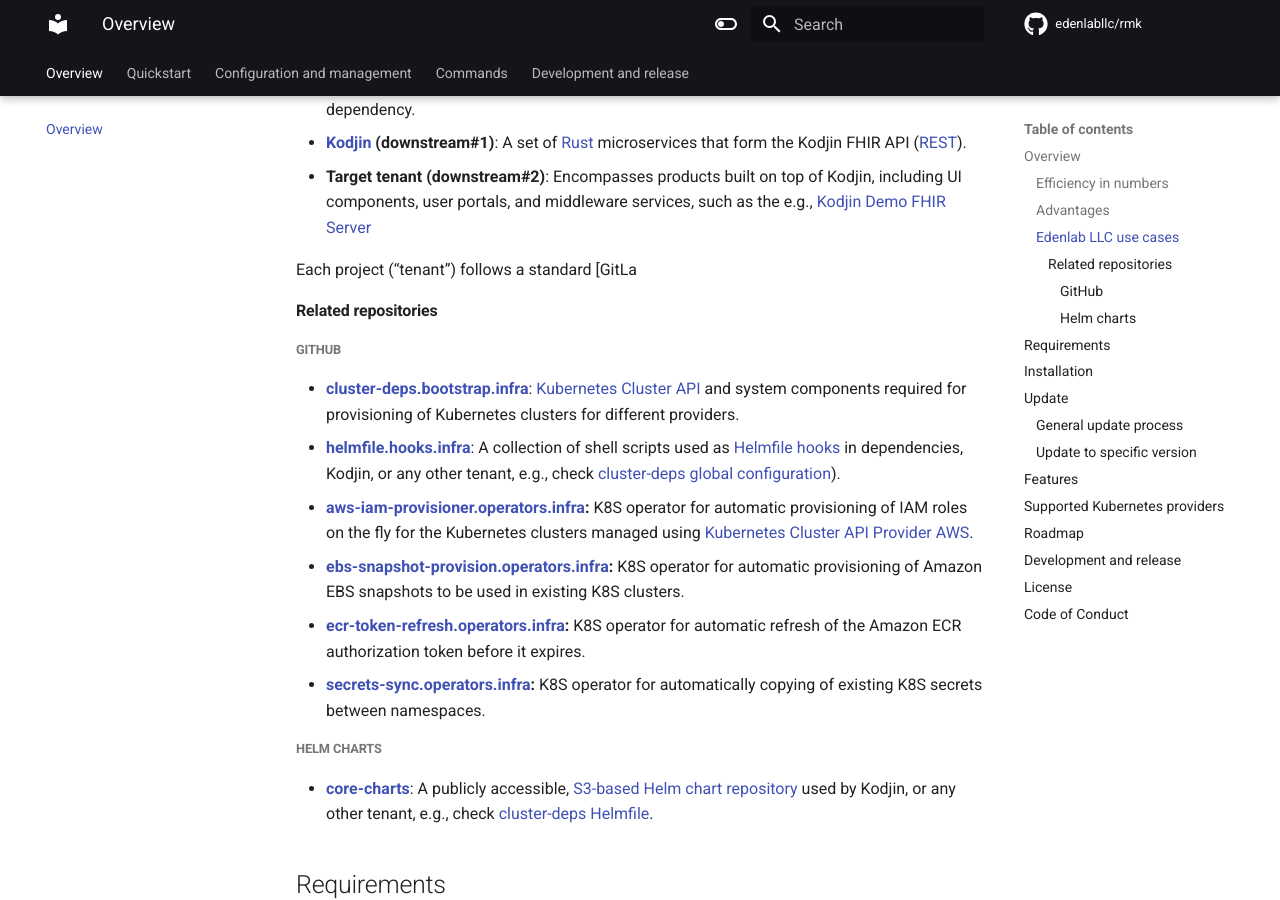
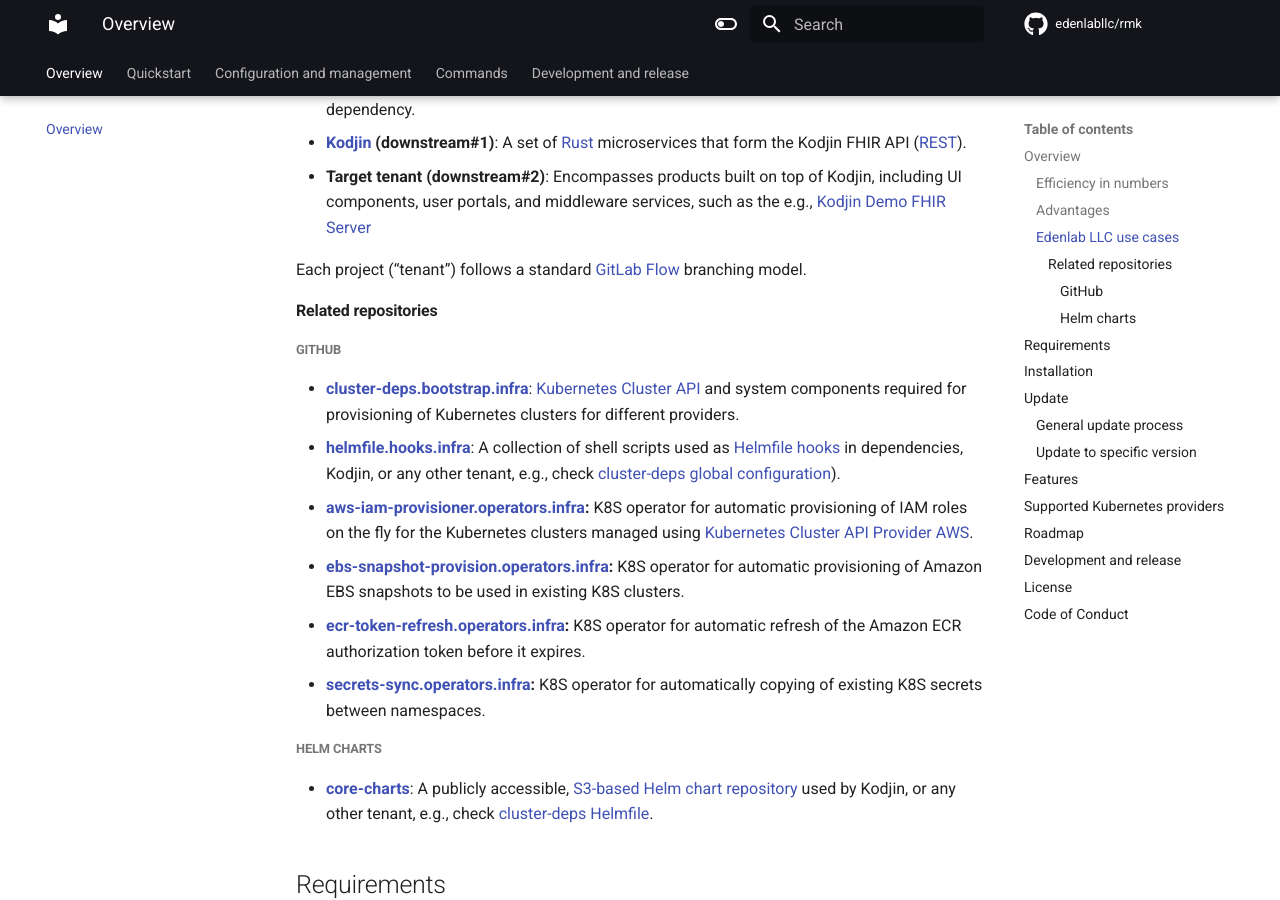
Before and after one commit to edenlabllc/rmk, an MkDocs documentation site: the page built from docs/index.md, in a window 1280 px wide and 900 px high, scrolled down 3875 px. Built offline with MkDocs 1.6.1 and Material for MkDocs 9.7.7, drawn with Linux system fonts in a browser that asks for light colours; emoji names are drawn with the system emoji font; comment, search, counter and statistics services are not loaded; the version menu is left out.

Commit message:
#59 - Update main index.md file according to README.md.

```diff
--- a/docs/index.md
+++ b/docs/index.md
@@ -154,7 +154,7 @@
   e.g., [Kodjin Demo FHIR Server](https://demo.kodjin.com/)
 
 Each project ("tenant") follows a
-standard [GitLa
+standard [GitLab Flow](https://about.gitlab.com/topics/version-control/what-is-gitlab-flow/) branching model.
 
 #### Related repositories
 
```
Also changed, not shown: docs/release-notes.md (+1 -0 lines).
